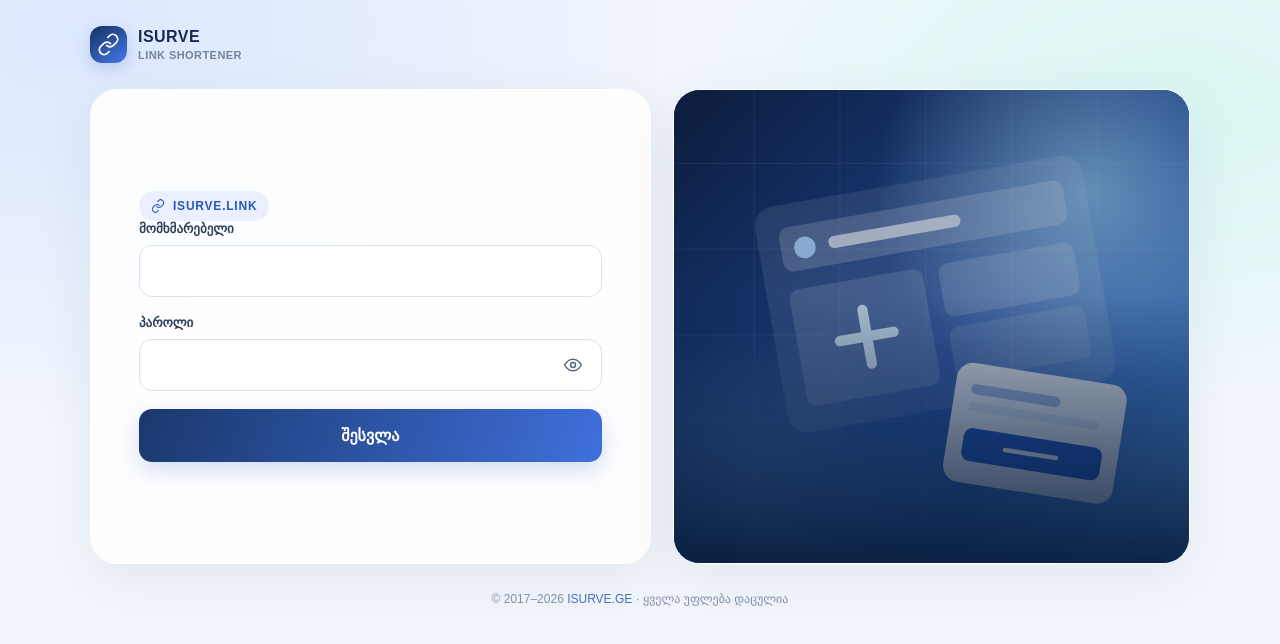
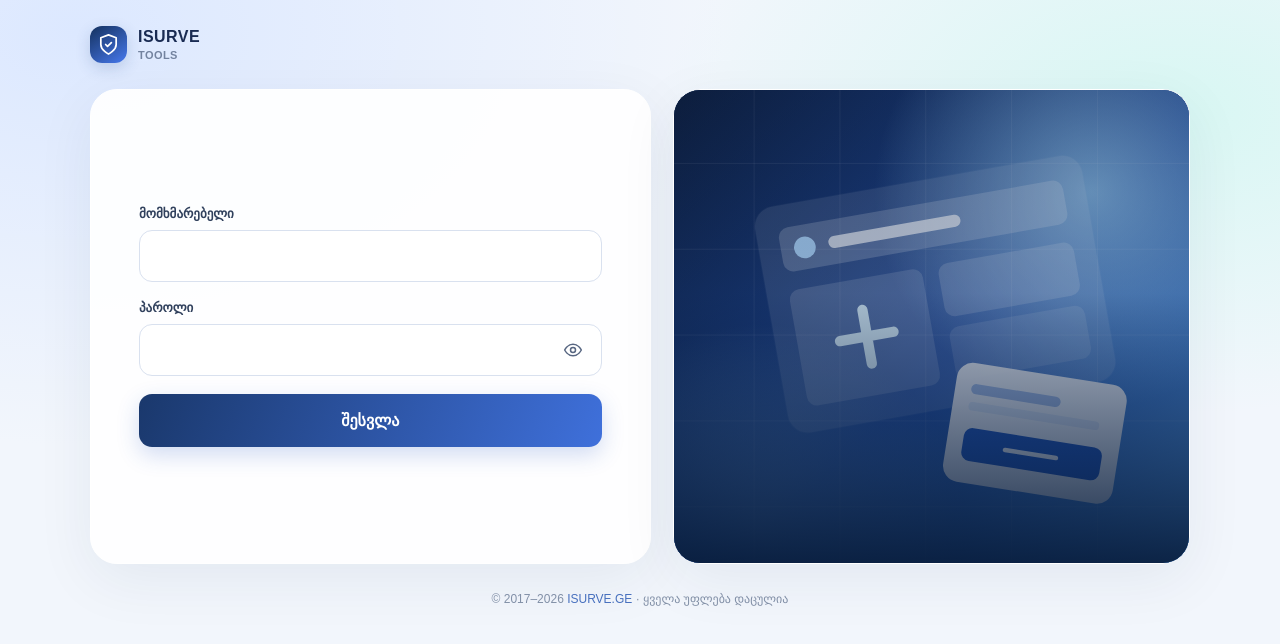
Before and after one commit to bekajgarkava/openshortlink1, a Next.js app in the folder vercel-app/: page / in a window 1280 px wide. Shown: the top 644 px of the page. Built offline with nearby package versions, Linux system fonts and the light colour scheme.

Commit message:
Rebrand dashboard as ISURVE Tools and remove ISURVE.LINK badge

```diff
--- a/vercel-app/app/page.jsx
+++ b/vercel-app/app/page.jsx
@@ -62,10 +62,10 @@ export default function Home(){
  }
 
  return <main className="shell"><div className="container">
-   <header className="topbar"><a href="https://isurve.ge" className="brand"><span className="brandmark"><Icon name="link" size={23}/></span><span>ISURVE<small>LINK SHORTENER</small></span></a>{authenticated===true&&<button className="exit" type="button" onClick={logout}>გასვლა</button>}</header>
+   <header className="topbar"><a href="/" className="brand"><span className="brandmark"><Icon name="shield" size={23}/></span><span>ISURVE<small>TOOLS</small></span></a>{authenticated===true&&<button className="exit" type="button" onClick={logout}>გასვლა</button>}</header>
    <div className="main-grid">
     <section className="panel form-panel">
-     <div className="eyebrow"><Icon name="link" size={14}/> ISURVE.LINK</div>
+
 
      {authenticated===null?<p>იტვირთება...</p>:authenticated?<><nav className="app-tabs" aria-label="სამუშაო ტაბები"><button type="button" className={tab==="links"?"app-tab active":"app-tab"} onClick={()=>setTab("links")}>ბმულის შემოკლება</button><button type="button" className={tab==="sms"?"app-tab active":"app-tab"} onClick={()=>{setTab("sms");}}>SMS-ის გაგზავნა</button></nav>{tab==="links"?<>
       <form onSubmit={submit}><label className="field-label" htmlFor="longUrl">შეიყვანე ბმული</label><div className="field-group"><input id="longUrl" aria-label="ბმული" className="field" type="url" required placeholder="https://isurve.ge/products/..." value={url} onChange={e=>setUrl(e.target.value)}/></div><button className="primary" type="submit" disabled={busy}><Icon name="link"/>{busy?"მუშავდება...":"ბმულის შემოკლება"}</button></form>
```
